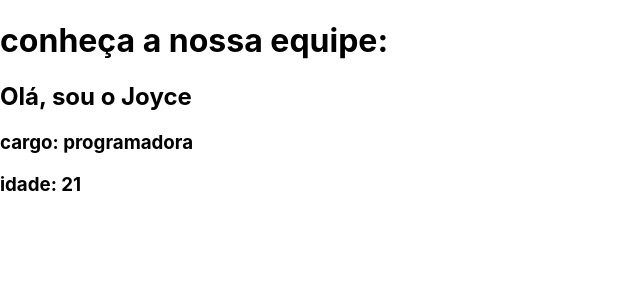
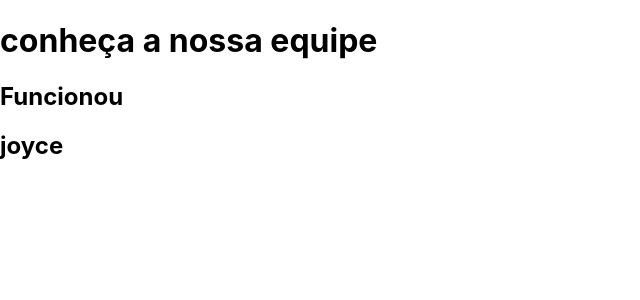
Before and after one commit to JoyceKell/ReactJs-do-zero-ao-avancado-na-pratica, a React (Create React App) app in the folder meusite/: page / in a window 1280 px wide. Shown: the top 300 px of the page, without its empty margins (0-640 px from the left). Built offline with nearby package versions, Linux system fonts and the light colour scheme.

Commit message:
aplicando class component

```diff
--- a/meusite/src/App.js
+++ b/meusite/src/App.js
@@ -1,30 +1,23 @@
-import React from 'react';
+import React, {Component} from 'react';
 
-const Sobre = (props)=>{
-  return (
-    <div>
-      <h2>Olá, sou o {props.nome}</h2>
-      <h3>cargo: {props.cargo}</h3>
-      <h3>idade: {props.idade} </h3>
-    </div>
-  );
-}
-
-const Equipe = (props) => {
-  return(
-    <div>
-      <Sobre nome={props.nome} cargo={props.cargo} idade={props.idade}/>
-    </div>
-  )
+class Equipe extends Component{
+  render(){
+    return(
+      <div>
+        <h2>Funcionou</h2>
+        <h2>{this.props.nome}</h2>
+      </div>
+    );
+  }
 }
 
 function App(){
   return(
     <div>
-      <h1>conheça a nossa equipe: </h1>
-      <Equipe nome="Joyce" cargo="programadora" idade="21"/>
+      <h1>conheça a nossa equipe</h1>
+      <Equipe nome="joyce"/>
     </div>
-  );
+  )
 }
 
 export default App;
```
